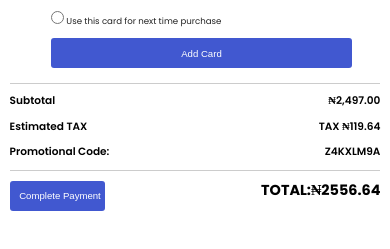
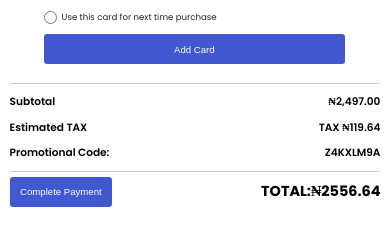
Before and after one commit to odizee/Landing-light-NCK, a plain HTML site: page index.html in a window 390 px wide. Shown: the part 539-788 px from the top of the page. Drawn offline with Linux system fonts and the light colour scheme.

Commit message:
edit page

```diff
--- a/style.css
+++ b/style.css
@@ -274,7 +274,7 @@ label {
     background: #4158D0;
     width: 95%;
     margin-left: 3rem;
-    margin-top: 2rem;
+    margin-top: 1rem;
     padding: 2rem 2rem;
     color: #fff;
     font-size: 2rem;
@@ -286,6 +286,20 @@ label {
 
 .form-control-radio {
     margin: 3rem;
+    display: flex;
+    align-items: center;
+}
+
+.form-control-radio > input {
+    margin-right: 1rem;
+}
+
+@media only screen and (max-width: 30.425em) {
+    .form-control-radio, .btn {
+        margin: 1rem 1.5rem;
+    }
+
+
 }
 
 .pay-details-items {
```
